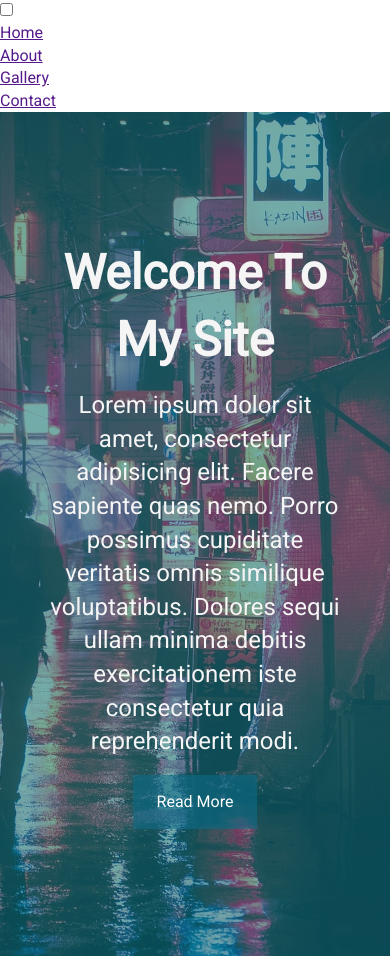
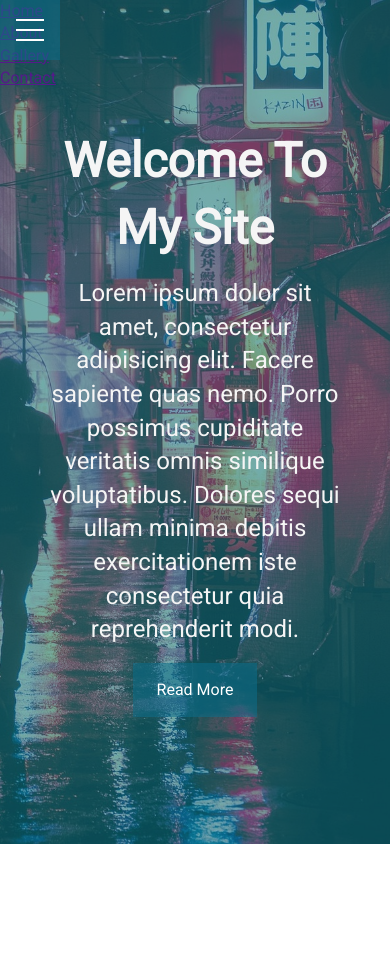
Before and after one commit to monybaruch/Hamburger-Menu, a plain HTML site: page index.html in a window 390 px wide. After the commit the page ends 844 px from the top, so only its background shows below. Drawn offline with Linux system fonts and the light colour scheme.

Commit message:
adding the hamburger menu

```diff
--- a/css/menu.css
+++ b/css/menu.css
@@ -0,0 +1,59 @@
+.menu-container {
+  position: fixed;
+  top: 0;
+  left: 0;
+  z-index: 1;
+}
+
+.menu-container .toggle {
+  position: absolute;
+  top: 0;
+  left: 0;
+  z-index: 2;
+  cursor: pointer;
+  width: 50px;
+  height: 50px;
+  opacity: 0;
+}
+
+.menu-container .hamburger {
+  position: absolute;
+  top: 0;
+  left: 0;
+  z-index: 1;
+  width: 60px;
+  height: 60px;
+  padding: 1rem;
+  background: var(--primary-color);
+  display: flex;
+  align-items: center;
+  justify-content: center;
+}
+
+/* hamburger line */
+.menu-container .hamburger > div {
+  position: relative;
+  flex: none;
+  width: 100%;
+  height: 2px;
+  background: white;
+  display: flex;
+  align-items: center;
+  justify-content: center;
+}
+
+/* top and bottom hamburger lines */
+
+.menu-container .hamburger > div:before,
+.menu-container .hamburger > div:after {
+  content: "";
+  position: absolute;
+  z-index: 1;
+  top: -10px;
+  width: 100%;
+  height: 2px;
+  background: inherit;
+}
+.menu-container .hamburger > div:after {
+  top: 10px;
+}
```
Also changed, not shown: index.html (+1 -1 lines).
